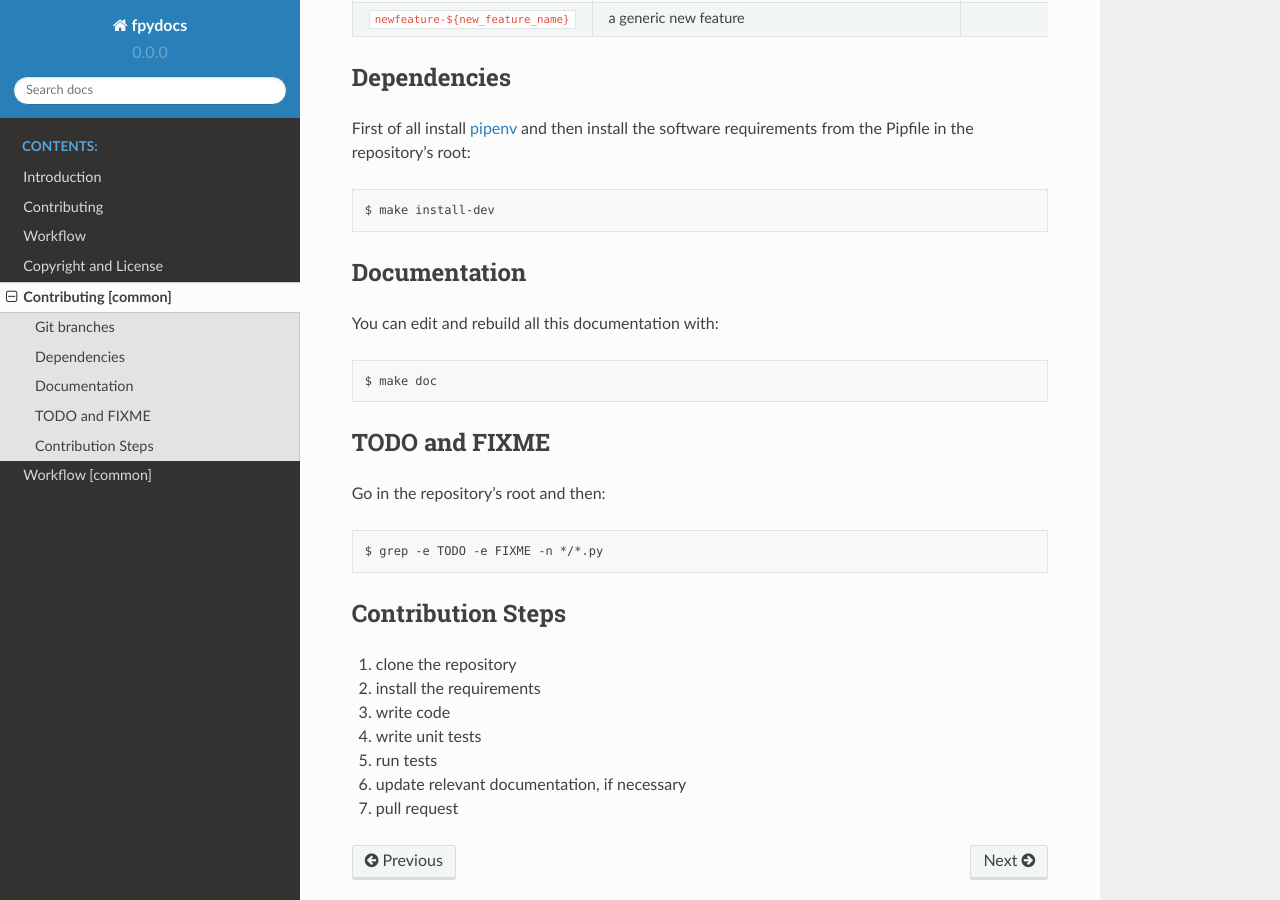
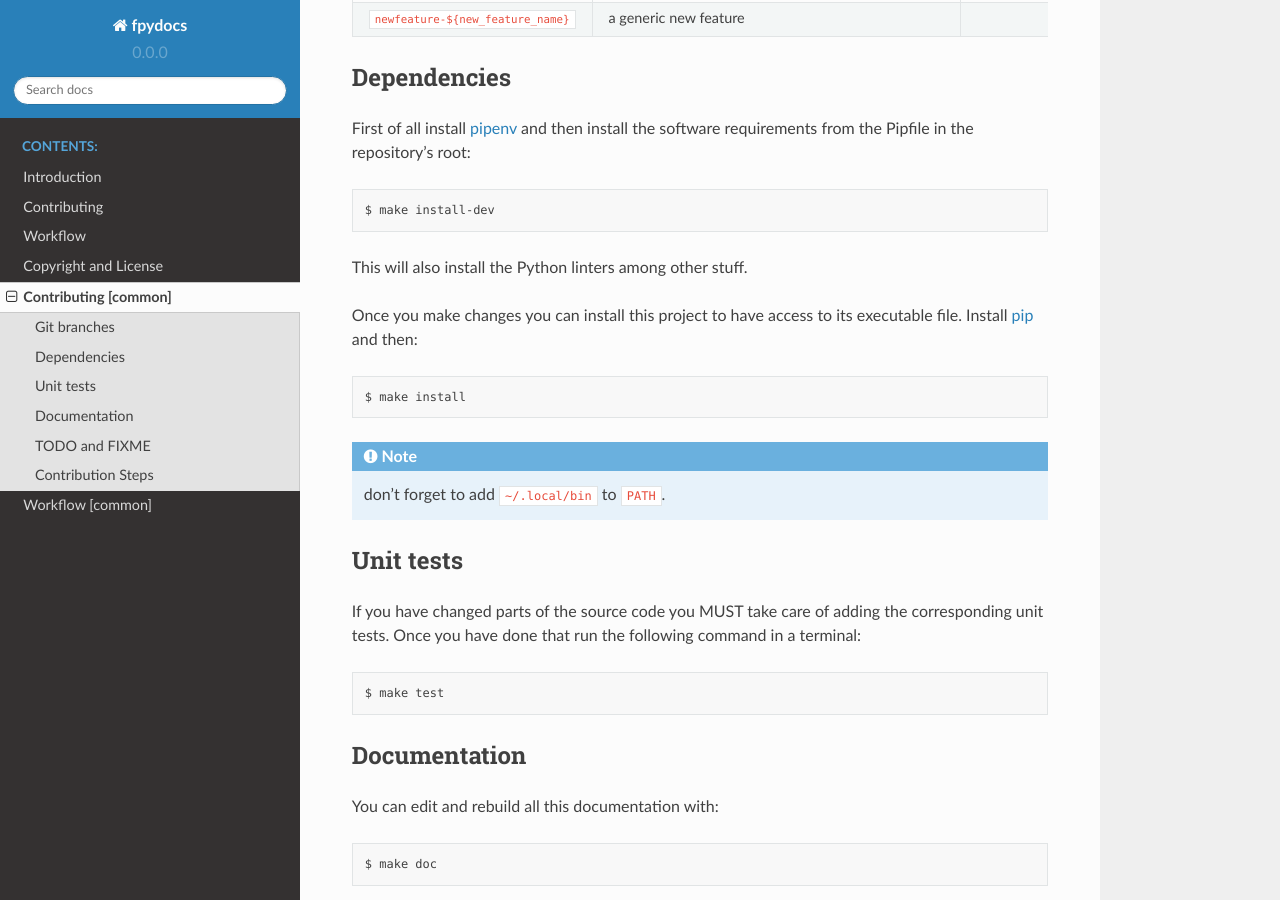
Before and after one commit to frnmst/fpydocs, a Sphinx documentation site: the page built from docs/contributing_common.rst, in a window 1280 px wide and 900 px high, scrolled down 558 px. Built offline with Sphinx 7.4.7 and the Read the Docs theme 2.0.0, drawn with Linux system fonts in a browser that asks for light colours.

Commit message:
Added instructions.

```diff
--- a/docs/contributing_common.rst
+++ b/docs/contributing_common.rst
@@ -30,6 +30,34 @@ install the software requirements from the Pipfile in the repository's root:
 
 
     $ make install-dev
+
+
+This will also install the Python linters among other stuff.
+
+Once you make changes you can install this project to have access to its executable file.
+Install `pip <https://pypi.org/project/pip/>`_ and then:
+
+
+::
+
+
+    $ make install
+
+
+.. note:: don't forget to add ``~/.local/bin`` to ``PATH``.
+
+
+Unit tests
+----------
+
+If you have changed parts of the source code you MUST take care of adding
+the corresponding unit tests. Once you have done that run the following command
+in a terminal:
+
+
+::
+
+    $ make test
 
 
 Documentation
```
Also changed, not shown: 1 other file.
